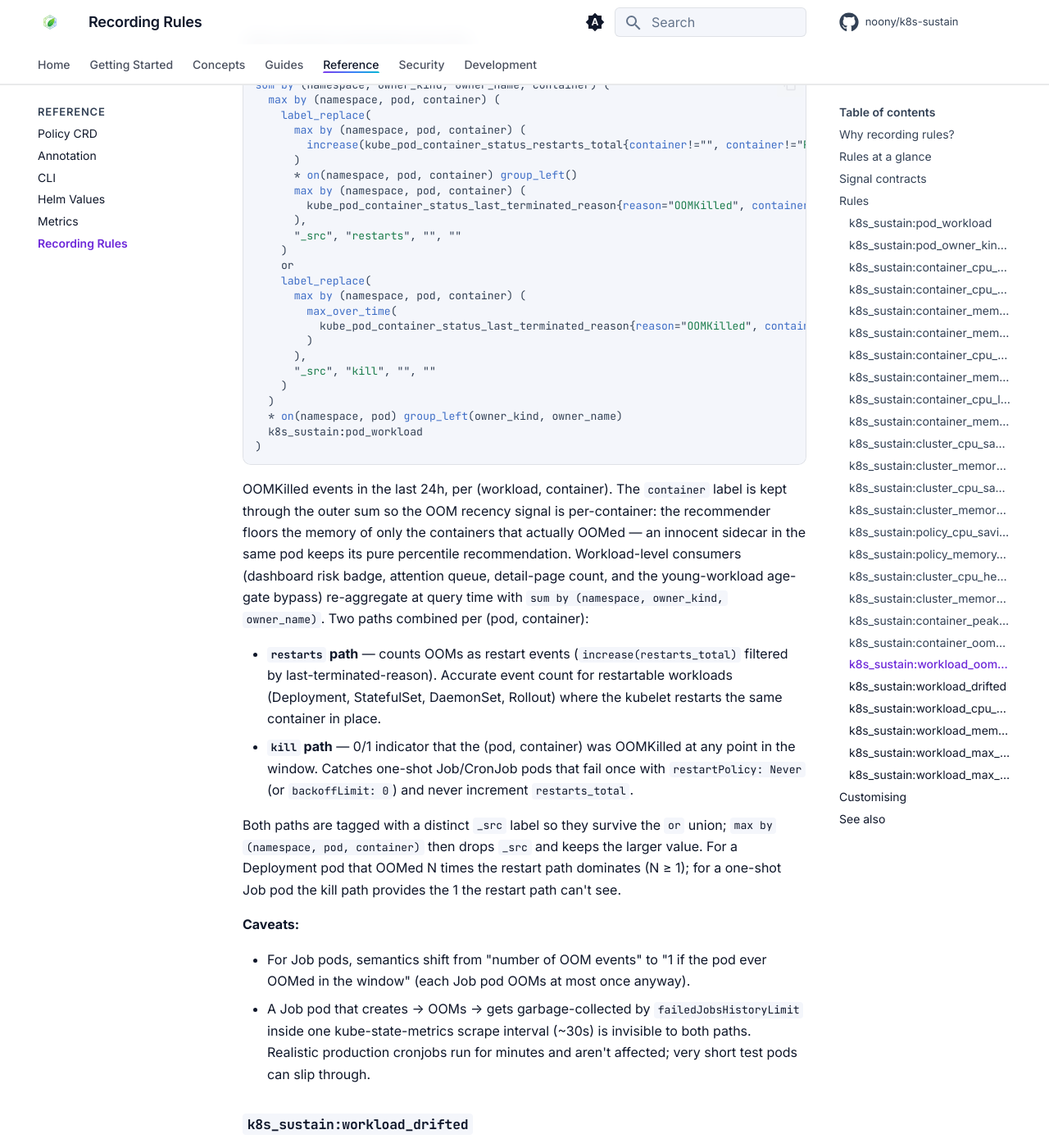
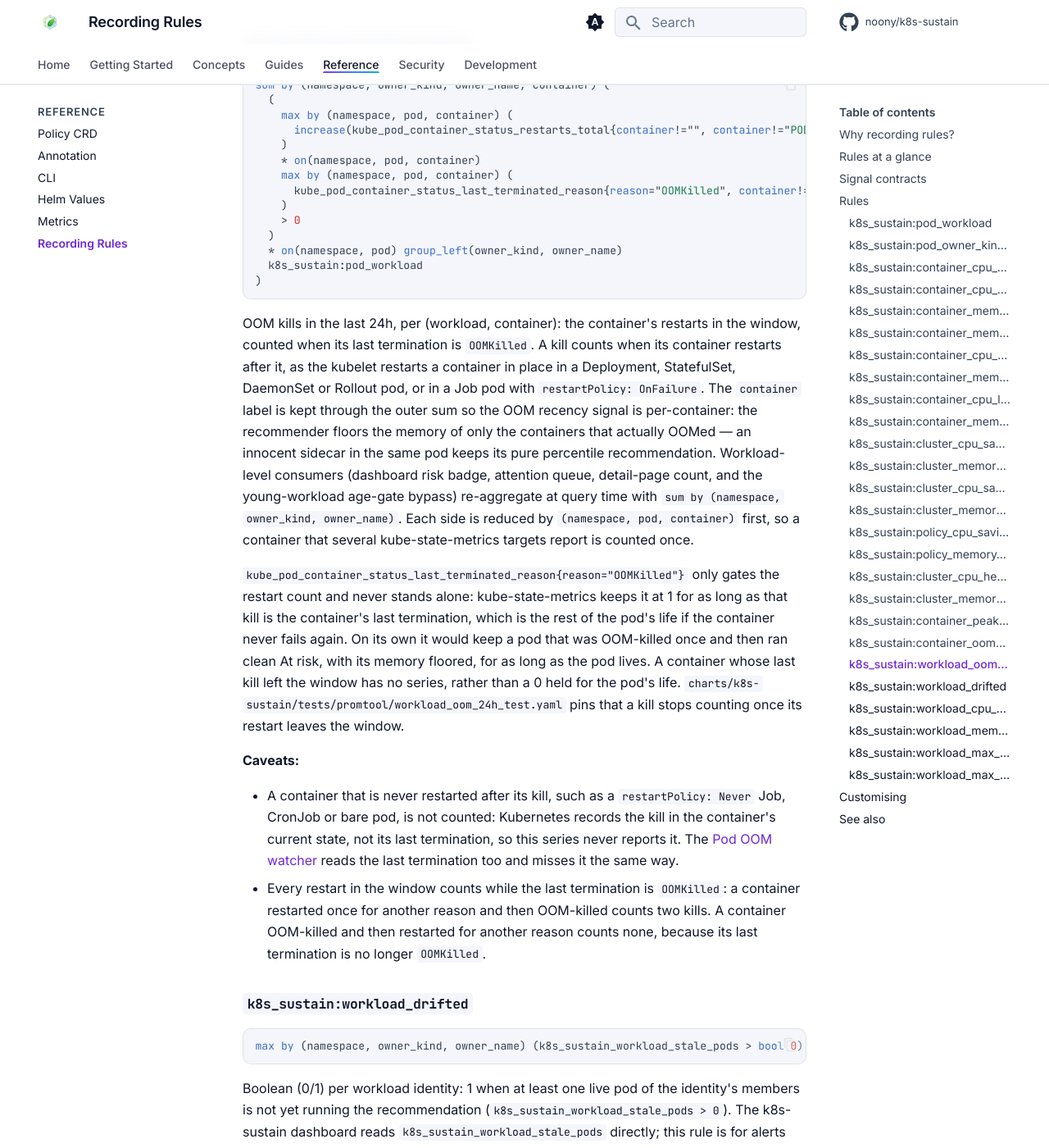
Before and after one commit to noony/k8s-sustain, an MkDocs documentation site: the page built from docs/reference/recording-rules.md, in a window 1280 px wide and 1400 px high, scrolled down 12600 px. Shown: the whole window at 82% size. Built offline with MkDocs 1.6.1 and Material for MkDocs 9.7.7, drawn with Linux system fonts in a browser that asks for light colours; comment, search, counter and statistics services are not loaded; the version menu is left out.

Commit message:
fix(chart): count an OOM kill only when its container restarts (#188)

````diff
--- a/docs/reference/recording-rules.md
+++ b/docs/reference/recording-rules.md
@@ -386,43 +386,29 @@
 
 ```promql
 sum by (namespace, owner_kind, owner_name, container) (
-  max by (namespace, pod, container) (
-    label_replace(
-      max by (namespace, pod, container) (
-        increase(kube_pod_container_status_restarts_total{container!="", container!="POD"}[24h])
-      )
-      * on(namespace, pod, container) group_left()
-      max by (namespace, pod, container) (
-        kube_pod_container_status_last_terminated_reason{reason="OOMKilled", container!="", container!="POD"}
-      ),
-      "_src", "restarts", "", ""
+  (
+    max by (namespace, pod, container) (
+      increase(kube_pod_container_status_restarts_total{container!="", container!="POD"}[24h])
     )
-    or
-    label_replace(
-      max by (namespace, pod, container) (
-        max_over_time(
-          kube_pod_container_status_last_terminated_reason{reason="OOMKilled", container!="", container!="POD"}[24h]
-        )
-      ),
-      "_src", "kill", "", ""
+    * on(namespace, pod, container)
+    max by (namespace, pod, container) (
+      kube_pod_container_status_last_terminated_reason{reason="OOMKilled", container!="", container!="POD"}
     )
+    > 0
   )
   * on(namespace, pod) group_left(owner_kind, owner_name)
   k8s_sustain:pod_workload
 )
 ```
 
-OOMKilled events in the last 24h, per (workload, container). The `container` label is kept through the outer sum so the OOM recency signal is per-container: the recommender floors the memory of only the containers that actually OOMed — an innocent sidecar in the same pod keeps its pure percentile recommendation. Workload-level consumers (dashboard risk badge, attention queue, detail-page count, and the young-workload age-gate bypass) re-aggregate at query time with `sum by (namespace, owner_kind, owner_name)`. Two paths combined per (pod, container):
+OOM kills in the last 24h, per (workload, container): the container's restarts in the window, counted when its last termination is `OOMKilled`. A kill counts when its container restarts after it, as the kubelet restarts a container in place in a Deployment, StatefulSet, DaemonSet or Rollout pod, or in a Job pod with `restartPolicy: OnFailure`. The `container` label is kept through the outer sum so the OOM recency signal is per-container: the recommender floors the memory of only the containers that actually OOMed — an innocent sidecar in the same pod keeps its pure percentile recommendation. Workload-level consumers (dashboard risk badge, attention queue, detail-page count, and the young-workload age-gate bypass) re-aggregate at query time with `sum by (namespace, owner_kind, owner_name)`. Each side is reduced by `(namespace, pod, container)` first, so a container that several kube-state-metrics targets report is counted once.
 
-- **`restarts` path** — counts OOMs as restart events (`increase(restarts_total)` filtered by last-terminated-reason). Accurate event count for restartable workloads (Deployment, StatefulSet, DaemonSet, Rollout) where the kubelet restarts the same container in place.
-- **`kill` path** — 0/1 indicator that the (pod, container) was OOMKilled at any point in the window. Catches one-shot Job/CronJob pods that fail once with `restartPolicy: Never` (or `backoffLimit: 0`) and never increment `restarts_total`.
-
-Both paths are tagged with a distinct `_src` label so they survive the `or` union; `max by (namespace, pod, container)` then drops `_src` and keeps the larger value. For a Deployment pod that OOMed N times the restart path dominates (N ≥ 1); for a one-shot Job pod the kill path provides the 1 the restart path can't see.
+`kube_pod_container_status_last_terminated_reason{reason="OOMKilled"}` only gates the restart count and never stands alone: kube-state-metrics keeps it at 1 for as long as that kill is the container's last termination, which is the rest of the pod's life if the container never fails again. On its own it would keep a pod that was OOM-killed once and then ran clean At risk, with its memory floored, for as long as the pod lives. A container whose last kill left the window has no series, rather than a 0 held for the pod's life. `charts/k8s-sustain/tests/promtool/workload_oom_24h_test.yaml` pins that a kill stops counting once its restart leaves the window.
 
 **Caveats:**
 
-- For Job pods, semantics shift from "number of OOM events" to "1 if the pod ever OOMed in the window" (each Job pod OOMs at most once anyway).
-- A Job pod that creates → OOMs → gets garbage-collected by `failedJobsHistoryLimit` inside one kube-state-metrics scrape interval (~30s) is invisible to both paths. Realistic production cronjobs run for minutes and aren't affected; very short test pods can slip through.
+- A container that is never restarted after its kill, such as a `restartPolicy: Never` Job, CronJob or bare pod, is not counted: Kubernetes records the kill in the container's current state, not its last termination, so this series never reports it. The [Pod OOM watcher](../concepts/architecture.md#pod-oom-watcher) reads the last termination too and misses it the same way.
+- Every restart in the window counts while the last termination is `OOMKilled`: a container restarted once for another reason and then OOM-killed counts two kills. A container OOM-killed and then restarted for another reason counts none, because its last termination is no longer `OOMKilled`.
 
 ### `k8s_sustain:workload_drifted`
 
````
Also changed, not shown: docs/concepts/recommendation-pipeline.md (+1 -1 lines), docs/guides/dashboard.md (+2 -2 lines), docs/guides/jobs-and-cronjobs.md (+3 -3 lines), 3 other files.
